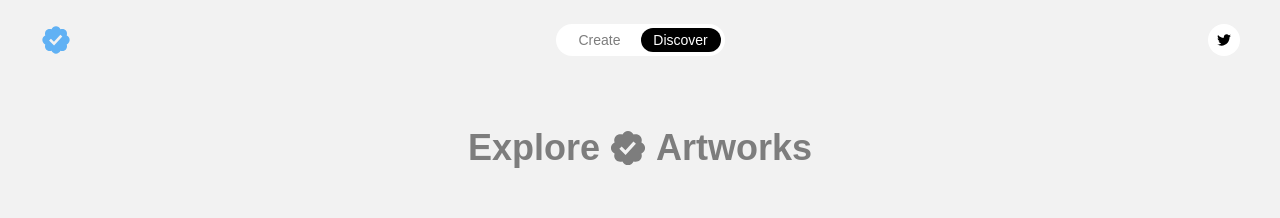
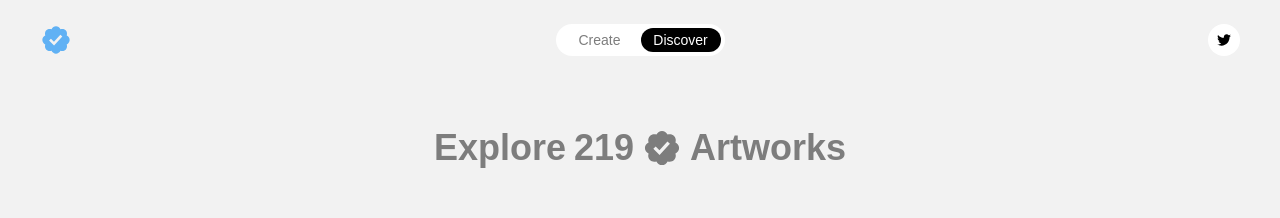
Before and after one commit to nikitattt/create-checks, a Next.js app: page /discover in a window 1280 px wide. Shown: the top 218 px of the page. Built offline with nearby package versions, Linux system fonts and the light colour scheme; a web font is replaced by a local one.

Commit message:
Display number of artworks

```diff
--- a/components/ArtDisplay/index.tsx
+++ b/components/ArtDisplay/index.tsx
@@ -124,10 +124,13 @@ const JPG = (data: any) => {
 }
 
 const ArtDisplay = ({ art }: { art: any[] }) => {
+  const numberOfArtworks = art.length
+
   return (
     <div className="mx-6 sm:mx-20 flex flex-col">
-      <div className="mt-12 mb-20 text-center text-4xl font-semibold text-grey flex flex-row justify-center gap-2">
+      <div className="mt-12 mb-20 text-center text-4xl font-semibold text-grey flex flex-row justify-center gap-2 items-center">
         <p>Explore</p>
+        <p>{numberOfArtworks}</p>
         <div className="h-10 w-10">
           <Check color="#7D7D7D" />
         </div>
```
